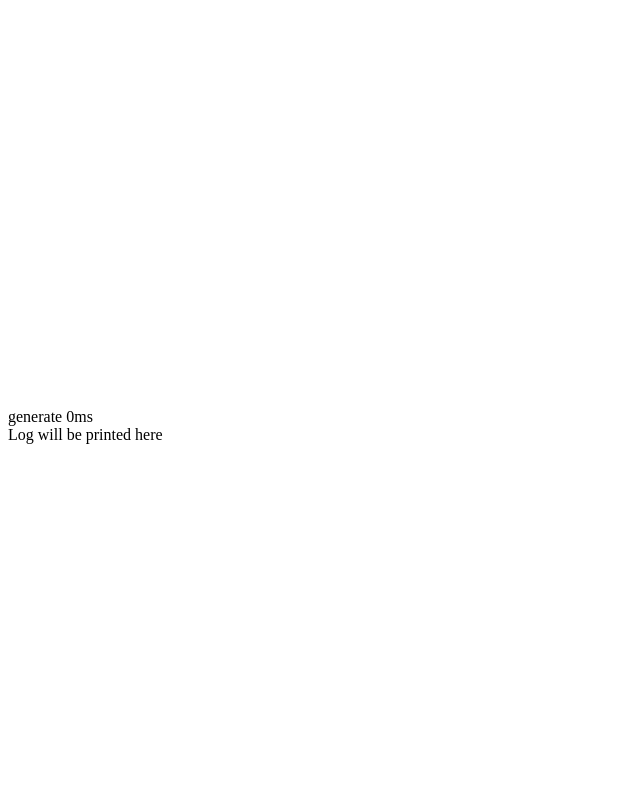
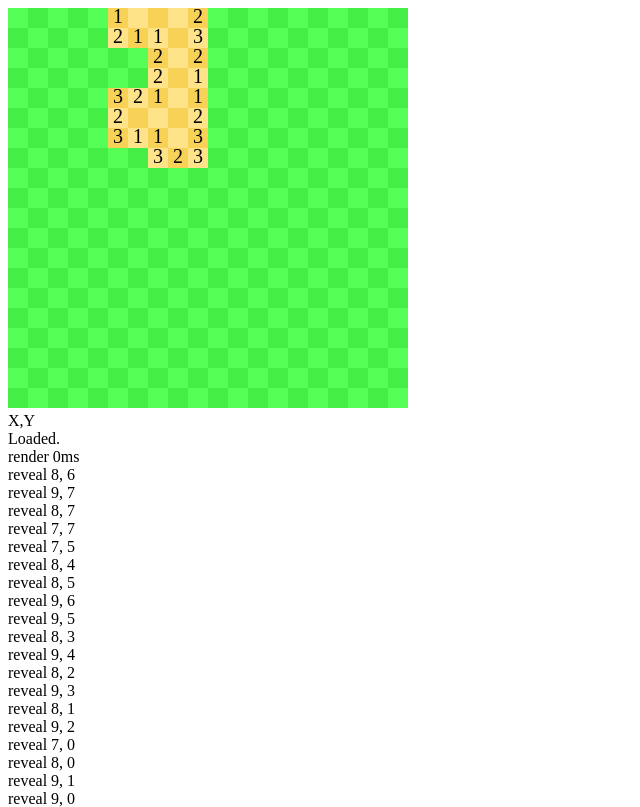
Before and after one commit to superdinmc/MineSweeperJS, a website built with Parcel: page index.html in a window 1280 px wide. Shown: the top 807 px of the page, without its empty margins (0-640 px from the left). Built offline with nearby package versions, Linux system fonts and the light colour scheme.

Commit message:
IT'S WOKRING WTF HOW(average dev reaction)

```diff
--- a/index.html
+++ b/index.html
@@ -1,9 +1,11 @@
+<!DOCTYPE html>
 <html>
     <head>
         <title>MineSweeperJS</title>
     </head>
     <body>
         <canvas height="400" width="400">Enable canvas bruh</canvas>
+        <br><a id="coord">X,Y</a>
         <br><a id="log">Loading...</a>
         <script src="script.js"></script>
     </body>
--- a/script.js
+++ b/script.js
@@ -13,6 +13,10 @@ canvas.addEventListener("contextmenu", (e) => {
   e.preventDefault();
   flag(Math.floor(e.offsetX / tileSize), Math.floor(e.offsetY / tileSize));
 });
+canvas.addEventListener("pointermove", (e) => {
+  document.getElementById("coord").textContent =
+    `${(x = Math.floor(e.offsetX / tileSize))}, ${(y = Math.floor(e.offsetY / tileSize))} ${JSON.stringify(data[x][y])}`;
+});
 const ctx = canvas.getContext("2d");
 const palette = {
   "0-0": "#44EE44",
@@ -25,13 +29,7 @@ const flagpng = new Image();
 flagpng.src = "flag.png";
 
 generate();
-while (
-  !reveal(
-    Math.floor(Math.random() * tileLength),
-    Math.floor(Math.random() * tileLength),
-  )
-);
-//render();
+firstOpen();
 // Add a rectangle at (10, 10) with size 100x100 pixels
 //ctx.fillRect(10, 10, 100, 100);
 function render() {
@@ -42,7 +40,7 @@ function render() {
   for (let x = 0; x < tileLength; x++) {
     for (let y = 0; y < tileLength; y++) {
       const d = data[x][y];
-      const datp = d.p + d.r + d.f;
+      const datp = !!d.p + "," + !!d.r + "," + !!d.f;
       if (d.p === datp) return;
       d.p = datp;
       const colorId = (Math.floor((x + (y % 2)) % 2) === 0) * 1 + "-" + d.r * 1;
@@ -73,9 +71,37 @@ function flag(x, y) {
   render();
 }
 
-function reveal(x, y) {
+function reveal(x, y, top = true) {
+  const d = data[x][y];
+  if (d.r || d.f) return false;
+  if (d.b) {
+    log("BOOM!");
+    alert("BOOM!");
+    return (
+      (location.href = "https://www.youtube.com/watch?v=xvFZjo5PgG0") && false
+    );
+  }
+  data[x][y].r = true;
+  if (d.c === 0) iterateNeighbors(x, y, (x, y) => reveal(x, y, false));
+  log(`reveal ${x}, ${y}`);
+  if (top) render();
   return true;
 }
+//minimal-function to find the best tile to open
+function firstOpen() {
+  while (true) {
+    const x = Math.floor(Math.random() * tileLength);
+    const y = Math.floor(Math.random() * tileLength);
+    const d = data[x][y];
+    if (!d.r && !d.b && !d.c) {
+      reveal(x, y);
+      break;
+    }
+  }
+  log(`Loaded.`);
+  return true;
+}
+//Functions below are mis-implemented, but later it will be used in AI implementation.
 /*function reveal(x, y, top = true) {
   if (!checkIfCanReveal(x, y)) return false;
   data[x][y].r = true;
```
